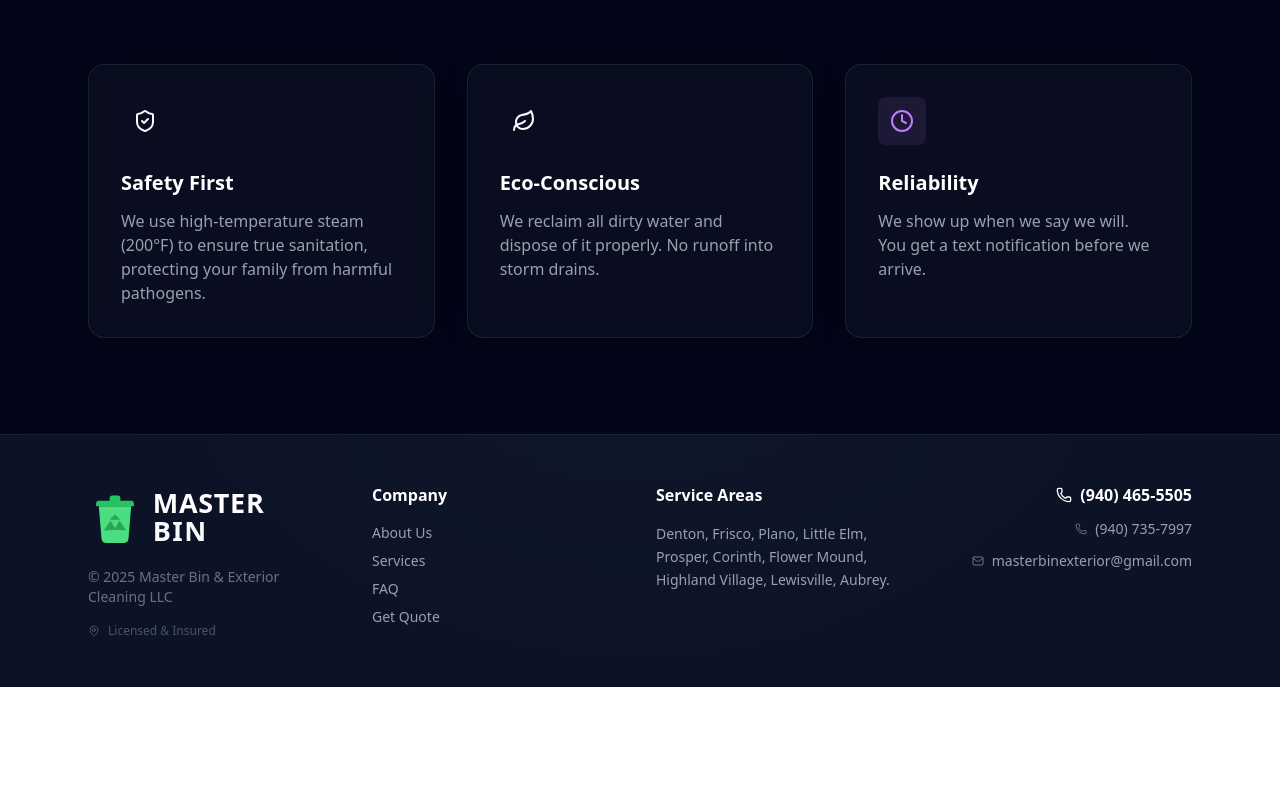
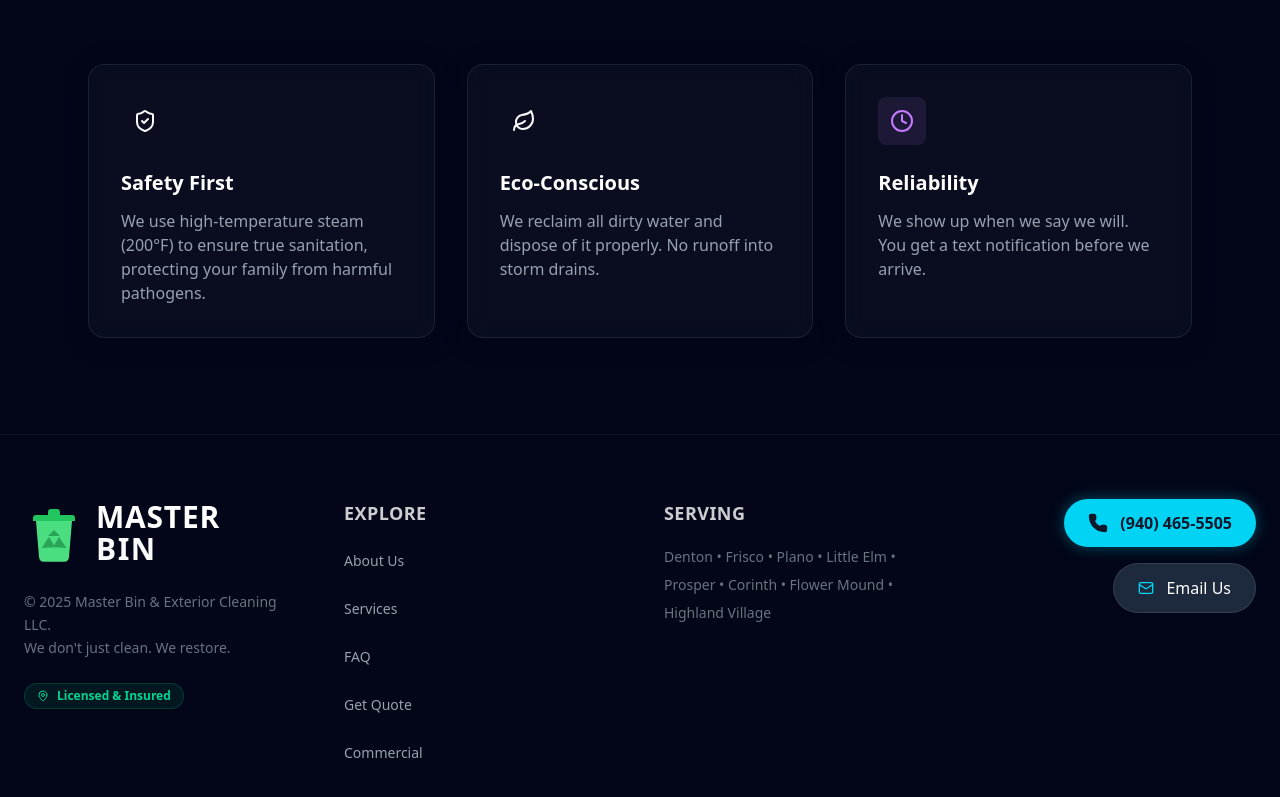
Before and after one commit to jsepkt/master-bin, a Next.js app: page /about in a window 1280 px wide. Shown: the part 1499-2296 px from the top of the page. Before the commit the page ends 2186 px from the top, so only its background shows below. Built offline with nearby package versions, Linux system fonts and the light colour scheme.

Commit message:
Visual Polish Round 2: Standardized Colors & Premium Footer

```diff
--- a/components/Footer.js
+++ b/components/Footer.js
@@ -4,51 +4,56 @@ import Logo from './Logo';
 
 export default function Footer() {
     return (
-        <footer className="py-12 pb-32 md:pb-12 border-t border-white/5 bg-slate-9050 relative z-10 bg-slate-900/80 backdrop-blur-md">
-            <div className="container mx-auto px-6 max-w-6xl grid md:grid-cols-4 gap-8 text-center md:text-left">
+        <footer className="py-16 pb-32 md:pb-16 border-t border-white/5 bg-slate-950 relative z-10">
+            <div className="container mx-auto px-6 max-w-7xl">
+
+                {/* Mobile: Centered Vertical Stack / Desktop: 4-Column Grid */}
+                <div className="grid md:grid-cols-4 gap-12 text-center md:text-left">
 
                     {/* Brand Column */}
-                <div className="flex flex-col items-center md:items-start gap-4">
-                    <Logo className="scale-90 origin-center md:origin-left" />
-                    <p className="text-sm text-gray-500">© 2025 Master Bin & Exterior Cleaning LLC</p>
-                    <div className="flex items-center gap-2 text-xs text-gray-600 justify-center md:justify-start">
+                    <div className="flex flex-col items-center md:items-start gap-6">
+                        <Logo className="scale-100 origin-center md:origin-left" />
+                        <p className="text-sm text-gray-500 max-w-xs leading-relaxed">
+                            © 2025 Master Bin & Exterior Cleaning LLC.<br />
+                            We don't just clean. We restore.
+                        </p>
+                        <div className="inline-flex items-center gap-2 px-3 py-1 rounded-full bg-emerald-500/10 text-emerald-400 text-xs font-bold border border-emerald-500/20">
                             <MapPin className="w-3 h-3" /> Licensed & Insured
                         </div>
                     </div>
 
-                {/* Navigation */}
-                <div className="flex flex-col gap-2">
-                    <h4 className="font-bold text-white mb-2">Company</h4>
-                    <nav className="flex flex-col gap-2">
-                        <a href="/about" className="text-sm text-gray-400 hover:text-brand-blue transition-colors">About Us</a>
-                        <a href="/services" className="text-sm text-gray-400 hover:text-brand-blue transition-colors">Services</a>
-                        <a href="/faq" className="text-sm text-gray-400 hover:text-brand-blue transition-colors">FAQ</a>
-                        <a href="/contact" className="text-sm text-gray-400 hover:text-brand-blue transition-colors">Get Quote</a>
+                    {/* Quick Links (2x2 Grid on Mobile for easier tapping) */}
+                    <div className="flex flex-col gap-4">
+                        <h4 className="font-bold text-white text-lg tracking-wide uppercase opacity-80">Explore</h4>
+                        <nav className="grid grid-cols-2 md:grid-cols-1 gap-y-3 gap-x-8 text-sm font-medium">
+                            <a href="/about" className="text-gray-400 hover:text-cyan-400 transition-colors py-2">About Us</a>
+                            <a href="/services" className="text-gray-400 hover:text-cyan-400 transition-colors py-2">Services</a>
+                            <a href="/faq" className="text-gray-400 hover:text-cyan-400 transition-colors py-2">FAQ</a>
+                            <a href="/contact" className="text-gray-400 hover:text-cyan-400 transition-colors py-2">Get Quote</a>
+                            <a href="/commercial" className="text-gray-400 hover:text-cyan-400 transition-colors py-2 col-span-2 md:col-span-1">Commercial</a>
                         </nav>
                     </div>
 
-                {/* Local SEO Service Areas */}
-                <div className="flex flex-col gap-2">
-                    <h4 className="font-bold text-white mb-2">Service Areas</h4>
-                    <p className="text-sm text-gray-400 leading-relaxed max-w-xs mx-auto md:mx-0">
-                        Denton, Frisco, Plano, Little Elm, Prosper, Corinth, Flower Mound, Highland Village, Lewisville, Aubrey.
+                    {/* Service Areas (Simplified) */}
+                    <div className="flex flex-col gap-4">
+                        <h4 className="font-bold text-white text-lg tracking-wide uppercase opacity-80">Serving</h4>
+                        <p className="text-sm text-gray-500 leading-loose">
+                            Denton • Frisco • Plano • Little Elm • Prosper • Corinth • Flower Mound • Highland Village
                         </p>
                     </div>
 
-                {/* Contact Column */}
-                <div className="flex flex-col items-center md:items-end gap-3 text-center md:text-right mt-4 md:mt-0">
-                    <a href="tel:9404655505" className="flex items-center gap-2 text-white font-bold hover:text-brand-blue transition-colors bg-white/5 px-4 py-2 rounded-full md:bg-transparent md:p-0">
-                        <Phone className="w-4 h-4 text-brand-blue" />
+                    {/* Contact Actions (Pill Buttons) */}
+                    <div className="flex flex-col items-center md:items-end gap-4 mt-4 md:mt-0">
+                        <a href="tel:9404655505" className="group w-full md:w-auto flex items-center justify-center md:justify-end gap-3 px-6 py-3 bg-cyan-400 text-slate-900 font-bold rounded-full shadow-[0_0_15px_rgba(6,182,212,0.4)] hover:scale-105 transition-all">
+                            <Phone className="w-5 h-5 fill-slate-900" />
                             (940) 465-5505
                         </a>
-                    <a href="https://wa.me/19407357997" className="flex items-center gap-2 text-gray-400 text-sm hover:text-brand-blue transition-colors">
-                        <Phone className="w-3 h-3 text-gray-500" />
-                        (940) 735-7997
+
+                        <a href="mailto:masterbinexterior@gmail.com" className="group w-full md:w-auto flex items-center justify-center md:justify-end gap-3 px-6 py-3 bg-slate-800 text-white font-medium rounded-full border border-white/10 hover:bg-slate-700 transition-all">
+                            <Mail className="w-4 h-4 text-cyan-400" />
+                            Email Us
                         </a>
-                    <a href="mailto:masterbinexterior@gmail.com" className="flex items-center gap-2 text-gray-400 text-sm hover:text-brand-blue transition-colors">
-                        <Mail className="w-3 h-3 text-gray-500" />
-                        masterbinexterior@gmail.com
-                    </a>
+                    </div>
                 </div>
             </div>
         </footer>
--- a/components/MobileActionBar.js
+++ b/components/MobileActionBar.js
@@ -6,19 +6,19 @@ export default function MobileActionBar() {
         <div className="fixed bottom-0 left-0 w-full z-50 md:hidden pb-safe">
             <div className="flex bg-slate-900 border-t border-white/10 p-4 gap-4 shadow-[0_-10px_40px_rgba(0,0,0,0.8)]">
 
-                {/* Call Button */}
+                {/* Call Button - Electric Cyan */}
                 <a
                     href="tel:9404655505"
-                    className="flex-1 flex items-center justify-center gap-2 bg-brand-blue text-slate-900 font-black py-4 rounded-xl shadow-[0_0_20px_rgba(34,211,238,0.3)] active:scale-95 transition-transform"
+                    className="flex-1 flex items-center justify-center gap-2 bg-cyan-400 text-slate-900 font-black py-4 rounded-xl shadow-[0_0_20px_rgba(34,211,238,0.4)] active:scale-95 transition-transform"
                 >
                     <Phone className="w-5 h-5 fill-current" />
                     CALL
                 </a>
 
-                {/* Text Button */}
+                {/* Text Button - Solid Slate */}
                 <a
                     href="sms:9404655505"
-                    className="flex-1 flex items-center justify-center gap-2 bg-slate-800 border border-white/10 text-white font-bold py-4 rounded-xl active:bg-slate-700 active:scale-95 transition-all"
+                    className="flex-1 flex items-center justify-center gap-2 bg-slate-700 border border-white/10 text-white font-bold py-4 rounded-xl active:bg-slate-600 active:scale-95 transition-all"
                 >
                     <MessageSquare className="w-5 h-5" />
                     TEXT
```
Lines whose indentation alone changed are shown as unchanged.
